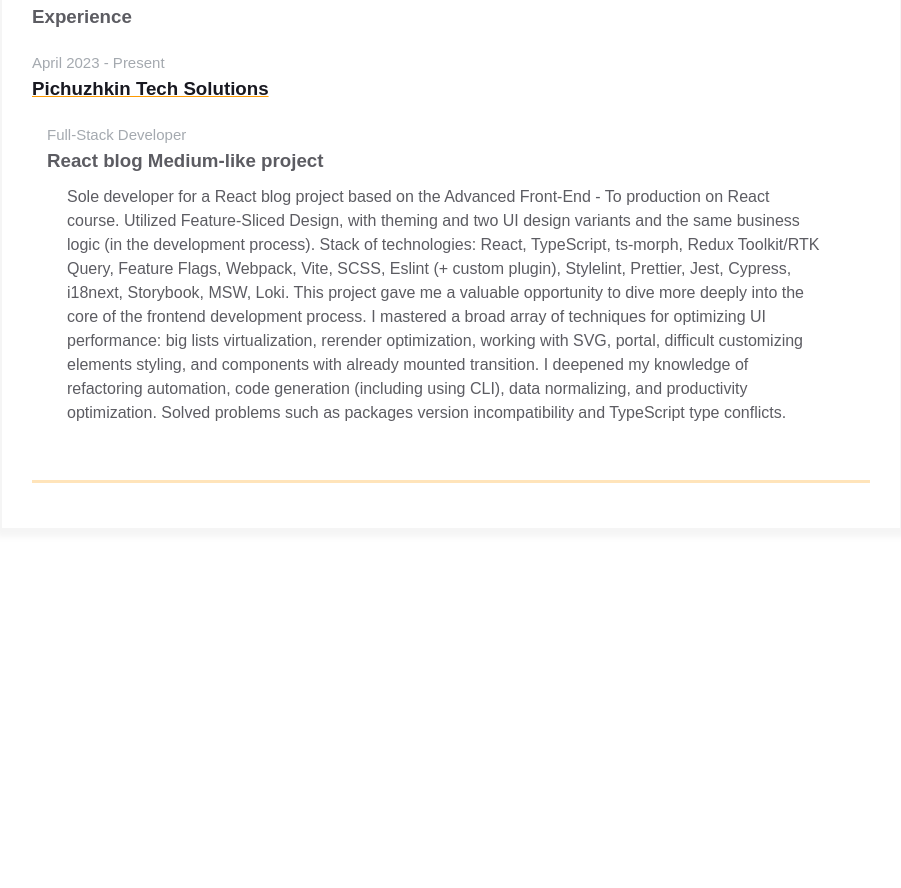
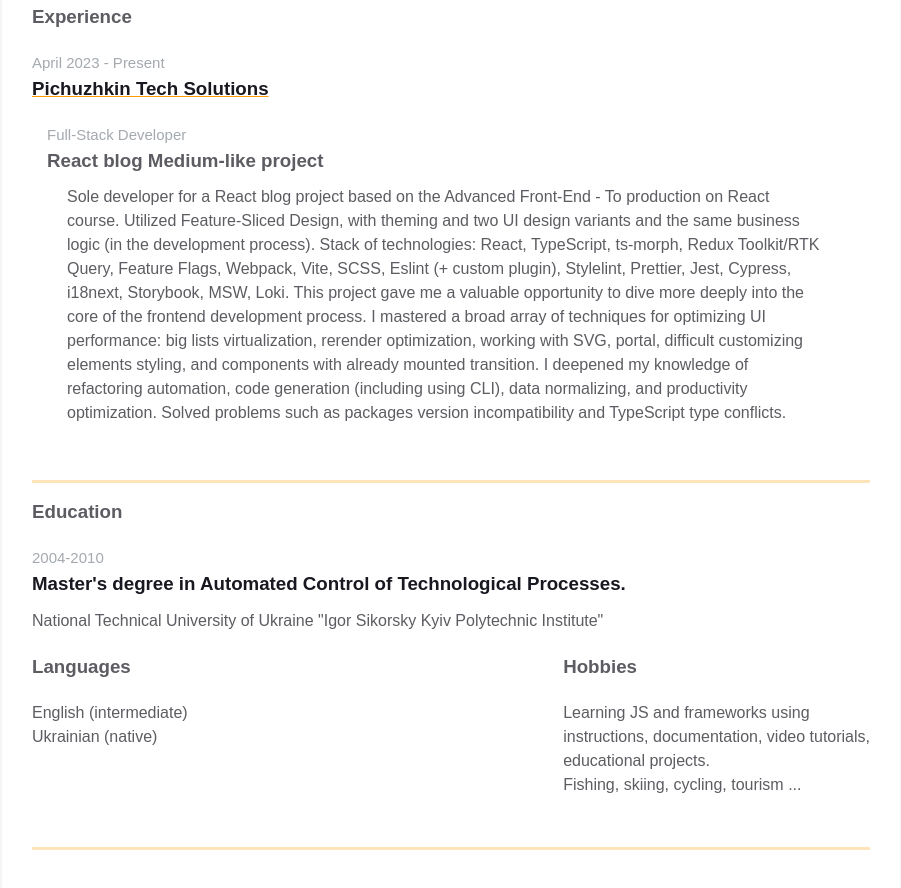
Before and after one commit to PavloPichuzhkin/homepage2, a plain HTML site: page index.html in a window 1280 px wide. Shown: the part 981-1869 px from the top of the page, without its empty margins (189-1090 px from the left). Before the commit the page ends 1560 px from the top, so only its background shows below. Drawn offline with Linux system fonts and the light colour scheme.

Commit message:
feat: added Additional info block with Education Languages and Hobbies subblocks

```diff
--- a/index.html
+++ b/index.html
@@ -248,6 +248,58 @@
             </div>
         </div>
 
+        <div class="container">
+            <div class="resume__block">
+                <div class="additional-info fv">
+                    <div class="additional-info fv">
+                        <div class="additional-info__education">
+                            <h3 class="additional-info__education-header">Education</h3>
+                            <div class="additional-info__education-university">
+                    <span
+                            class="additional-info__education-university-durability"
+                    >
+                      2004-2010
+                    </span>
+                                <h3
+                                        class="additional-info__education-university-speciality"
+                                >
+                                    Master's degree in Automated Control of Technological
+                                    Processes.
+                                </h3>
+                                <p class="additional-info__education-university-name">
+                                    National Technical University of Ukraine "Igor Sikorsky
+                                    Kyiv Polytechnic Institute"
+                                </p>
+                            </div>
+                        </div>
+
+                        <div class="fh">
+                            <div class="additional-info__languages">
+                                <h3 class="additional-info__languages-header">Languages</h3>
+                                <p class="additional-info__languages-item">
+                                    English (intermediate)
+                                </p>
+                                <p class="additional-info__languages-item">
+                                    Ukrainian (native)
+                                </p>
+                            </div>
+                            <div class="additional-info__languages">
+                                <h3 class="additional-info__languages-header">Hobbies</h3>
+                                <p class="additional-info__languages-item">
+                                    Learning JS and frameworks using <br/>
+                                    instructions, documentation, video tutorials,<br/>
+                                    educational projects.
+                                </p>
+                                <p class="additional-info__languages-item">
+                                    Fishing, skiing, cycling, tourism ...
+                                </p>
+                            </div>
+                        </div>
+                    </div>
+                </div>
+            </div>
+        </div>
+
     </div>
 </main>
 </body>
```
